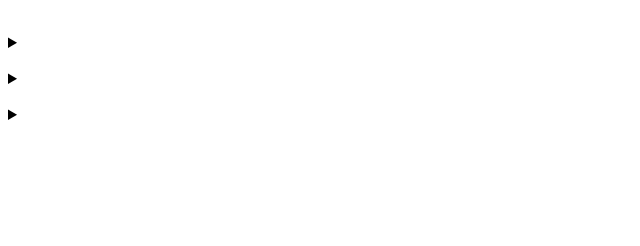
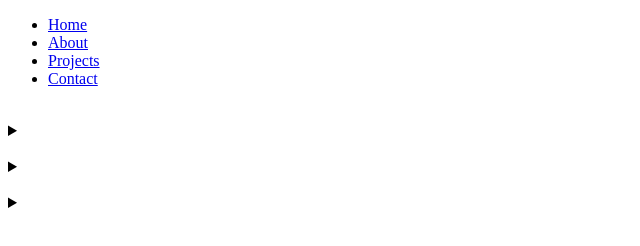
Before and after one commit to caro112f/git-exercises, a plain HTML site: page index.html in a window 1280 px wide. Shown: the whole page, without its empty margins (0-640 px from the left). Drawn offline with Linux system fonts and the light colour scheme.

Commit message:
menu html

```diff
--- a/index.html
+++ b/index.html
@@ -9,7 +9,14 @@
   </head>
   <body>
     <!-- header+main>(section#about>.text+(figure>figcaption))+(section#projects>(article.project*3>image+(details>summary)))+footer  -->
-    <header></header>
+    <header>
+      <ul>
+        <li><a href="index.html">Home</a></li>
+        <li><a href="#about">About</a></li>
+        <li><a href="#projects">Projects</a></li>
+        <li><a href="contact.html">Contact</a></li>
+      </ul>
+    </header>
     <main>
       <section id="about">
         <div class="text"></div>
```
